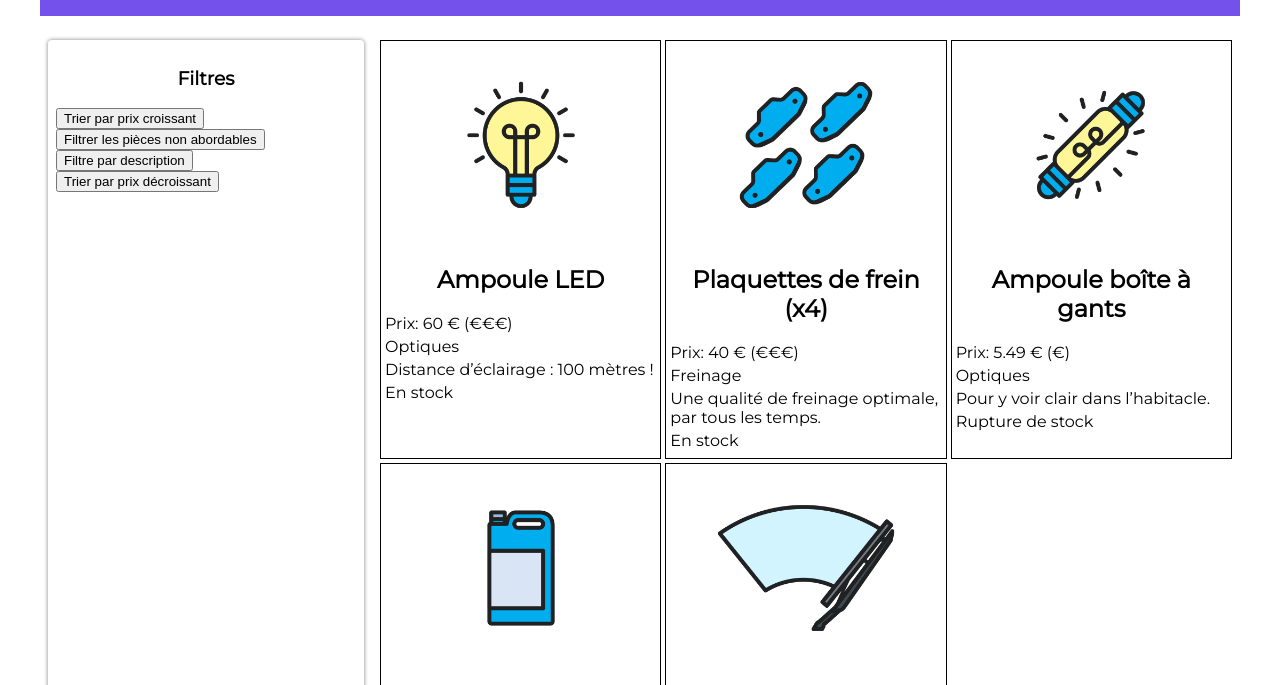
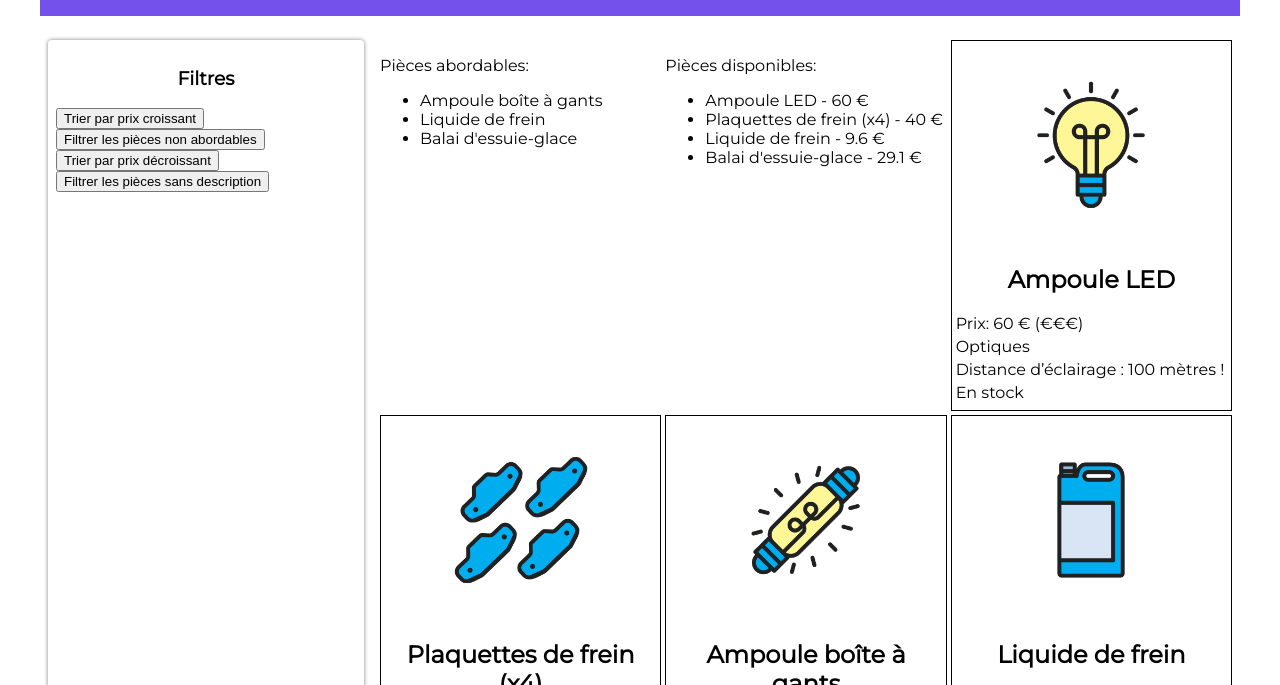
Before and after one commit to xavmllt/Les-Bonnes-Pi-ces, a website: page index.html in a window 1280 px wide. Shown: the part 98-783 px from the top of the page. Drawn offline with Linux system fonts and the light colour scheme.

Commit message:
Data projection using the map function

```diff
--- a/index.html
+++ b/index.html
@@ -19,13 +19,20 @@
 				<br>
 				<button class="btn-filtrer">Filtrer les pièces non abordables</button>
 				<br>
-				<button class="btn-description">Filtre par description</button>
+				<button class="btn-decroissant">Trier par prix décroissant</button>
 				<br>
-				<button class="btn-decroissant">Trier par prix décroissant</button>
+				<button class="btn-nodesc">Filtrer les pièces sans description</button>
 			</section>
 
 			<!-- Fiches produits -->
 			<section class="fiches">
+				<!-- Code ajouté -->
+				<div class="abordables">
+					<p>Pièces abordables:</p>
+				</div>
+				<div class="disponibles">
+					<p>Pièces disponibles:</p>
+				</div>
 			</section>
 		</main>
 	</body>
--- a/pieces.js
+++ b/pieces.js
@@ -56,20 +56,63 @@ boutonFiltrer.addEventListener("click", function () {
    console.log(piecesFiltrees);
 });
 
-const boutonDescription = document.querySelector(".btn-description");
+//Correction Exercice
+const boutonDecroissant = document.querySelector(".btn-decroissant");
 
-boutonDescription.addEventListener("click", function() {
-    const piecesDescription = pieces.filter(function (piece) {
-        return piece.description;
-    });
-    console.log(piecesDescription);
-});
-
-const boutonDecroissant = document.querySelector(".btn-decroissant");
 boutonDecroissant.addEventListener("click", function () {
     const piecesOrdonnees = Array.from(pieces);
     piecesOrdonnees.sort(function (a, b) {
         return b.prix - a.prix;
      });
      console.log(piecesOrdonnees);
-})
+});
+
+const boutonNoDescription = document.querySelector(".btn-nodesc");
+
+boutonNoDescription.addEventListener("click", function () {
+    const piecesFiltrees = pieces.filter(function (piece) {
+        return piece.description;
+    });
+   console.log(piecesFiltrees);
+});
+
+const noms = pieces.map(piece => piece.nom);
+for(let i = pieces.length -1 ; i >= 0; i--){
+    if(pieces[i].prix > 35){
+        noms.splice(i,1);
+    }
+}
+console.log(noms)
+
+//Création de la liste
+const abordablesElements = document.createElement('ul');
+//Ajout de chaque nom à la liste
+for(let i=0; i < noms.length ; i++){
+    const nomElement = document.createElement('li');
+    nomElement.innerText = noms[i];
+    abordablesElements.appendChild(nomElement);
+}
+// Ajout de l'en-tête puis de la liste au bloc résultats filtres
+document.querySelector('.abordables')
+    .appendChild(abordablesElements)
+
+//Code Exercice
+const nomsDisponibles = pieces.map(piece => piece.nom);
+const prixDisponibles = pieces.map(piece => piece.prix);
+
+for(let i = pieces.length -1 ; i >= 0; i--){
+    if(pieces[i].disponibilite === false){
+        nomsDisponibles.splice(i,1);
+        prixDisponibles.splice(i,1);
+    }
+}
+
+const disponiblesElement = document.createElement('ul');
+
+for(let i=0 ; i < nomsDisponibles.length ; i++){
+    const nomElement = document.createElement('li');
+    nomElement.innerText = `${nomsDisponibles[i]} - ${prixDisponibles[i]} €`;
+    disponiblesElement.appendChild(nomElement);
+}
+
+document.querySelector('.disponibles').appendChild(disponiblesElement);
```
